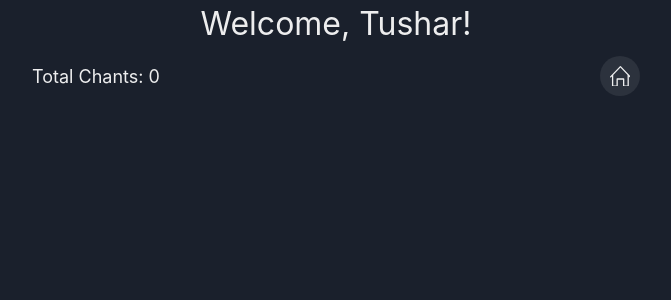
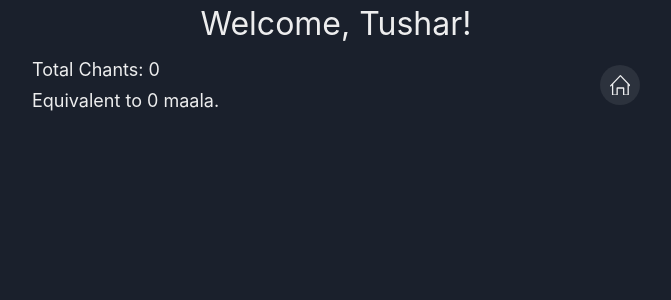
Before and after one commit to tusharg003/Mantra-Meditation, a React (Vite) app: page /1 in a window 1280 px wide. Shown: the top 300 px of the page, without its empty margins (304-975 px from the left). Built offline with nearby package versions, Linux system fonts and the light colour scheme.

Commit message:
added no of malas count

```diff
--- a/src/Pages/UserPage/UserPage.jsx
+++ b/src/Pages/UserPage/UserPage.jsx
@@ -13,9 +13,15 @@ const UserPage = () => {
           Welcome, {initialData.username}!
         </Text>
         <Flex alignItems={'center'} justifyContent={'space-between'} w={'100%'}>
-          <Text fontSize={{ base: 'md', md: 'lg' }}>
-            Total Chants: {initialData.totalCount}
-          </Text>
+          <Flex direction={'column'} gap={1}>
+            <Text fontSize={{ base: 'md', md: 'lg' }}>
+              Total Chants: {initialData.totalCount}
+            </Text>{' '}
+            <Text fontSize={{ base: 'md', md: 'lg' }}>
+              Equivalent to {Math.floor(initialData.totalCount / 108)} maala
+              {initialData.totalCount / 108 < 2 ? null : 's'}.
+            </Text>
+          </Flex>
           <Button
             as={Link}
             to={'/'}
```
